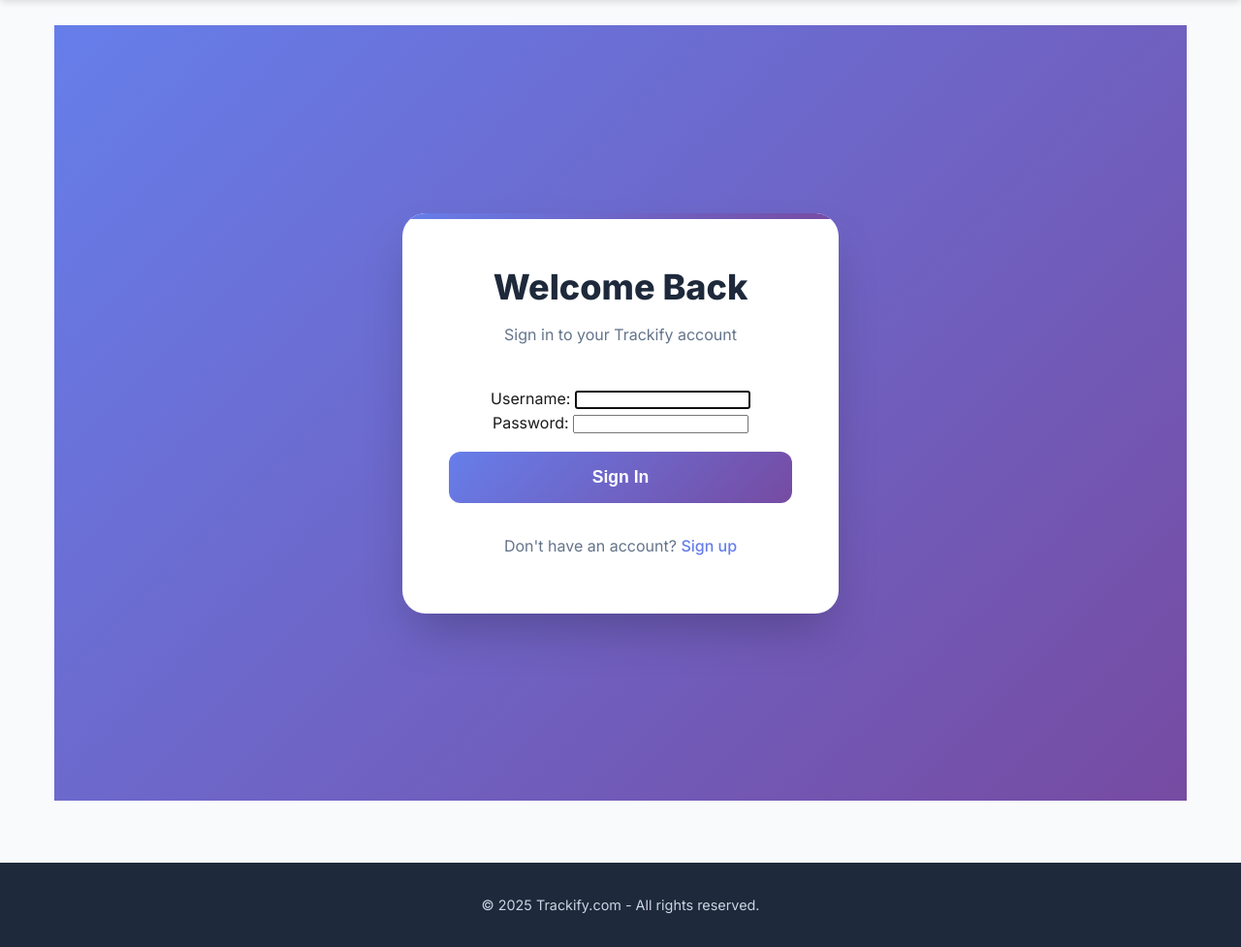
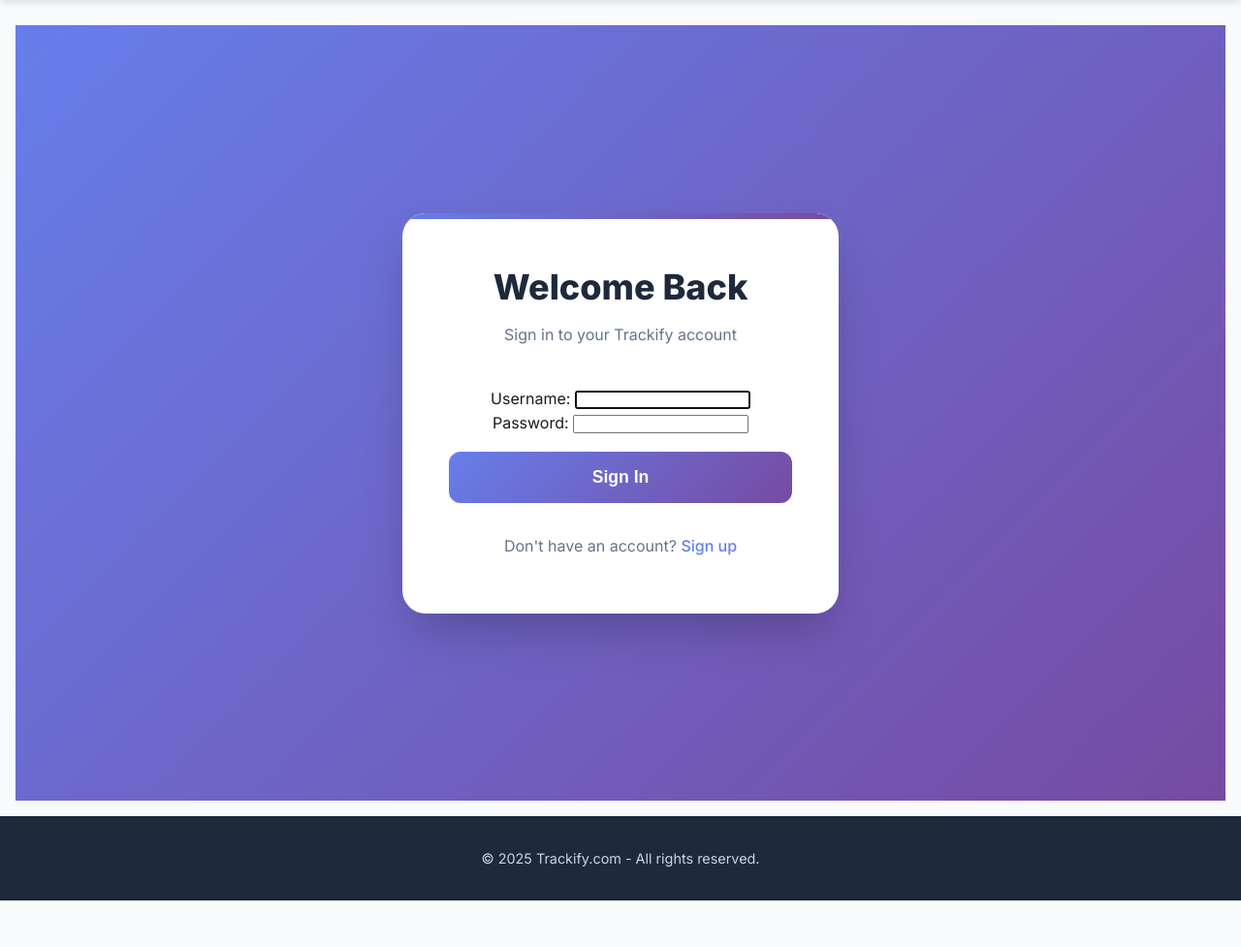
Before and after one commit to Jdnavapara/Trackify, a Django app: a page that uses budgetlens/core/templates/base.html in a window 1280 px wide. Shown: the part 90-1067 px from the top of the page at 97% size. After the commit the page ends 1019 px from the top, so only its background shows below. Run offline with Django 5.2, Linux system fonts and the light colour scheme.

Commit message:
login page inhance design

```diff
--- a/budgetlens/core/static/css/base.css
+++ b/budgetlens/core/static/css/base.css
@@ -128,12 +128,7 @@ header p {
     box-shadow: 0 6px 20px rgba(239, 68, 68, 0.3);
 }
 
-/* Main Content */
-main {
-    max-width: 1200px;
-    margin: 0 auto;
-    padding: 2rem;
-}
+
 
 /* Container */
 .container {
@@ -199,7 +194,7 @@ footer {
     color: #cbd5e1;
     text-align: center;
     padding: 2rem;
-    margin-top: 3rem;
+    /* margin-top: 3rem; */
 }
 
 footer p {
```
